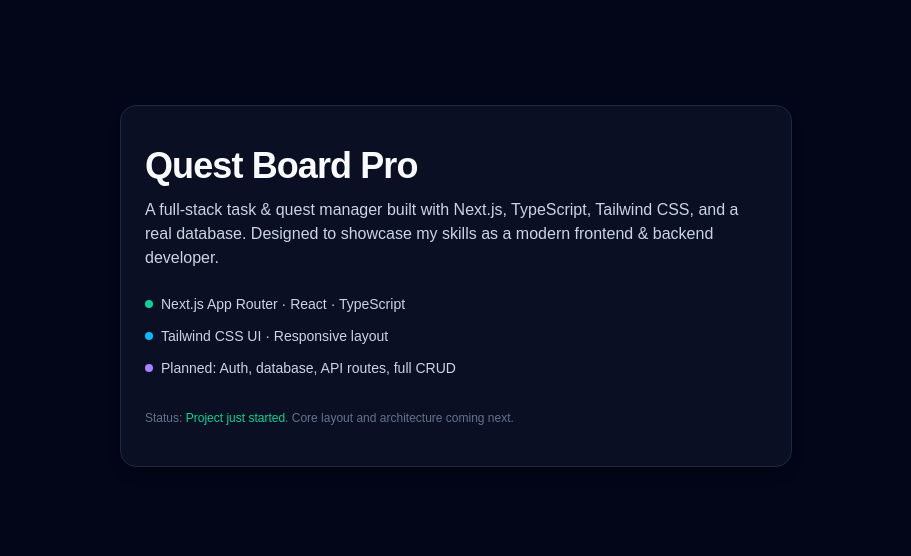
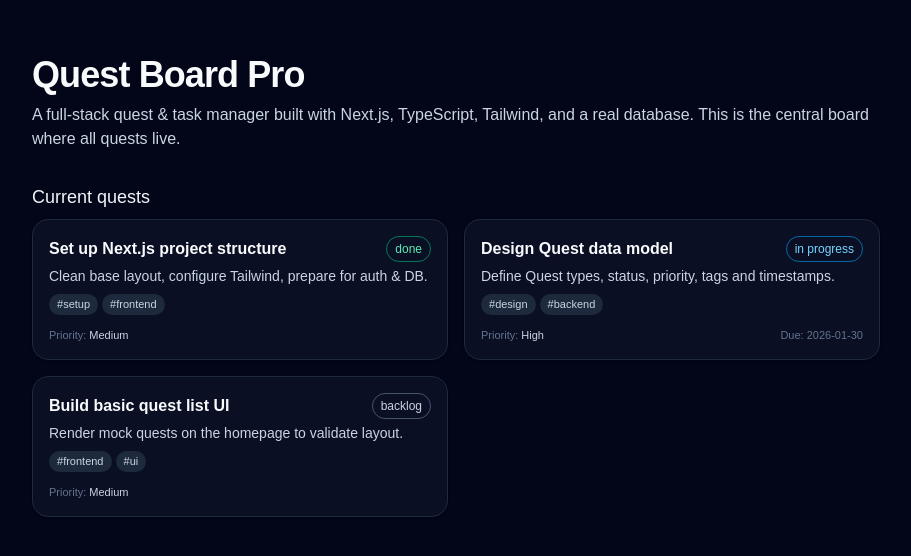
Before and after one commit to LiviuVisovan/quest-board-pro, a Next.js app: page / in a window 1280 px wide. Shown: the part 114-670 px from the top of the page, without its empty margins (184-1095 px from the left). Built offline with nearby package versions, Linux system fonts and the light colour scheme.

Commit message:
Add Quest type and mock quest list UI

```diff
--- a/app/page.tsx
+++ b/app/page.tsx
@@ -1,40 +1,84 @@
-import Image from "next/image";
+import { mockQuests } from "@/lib/quests";
 
 export default function Home() {
   return (
     <main className="min-h-screen bg-slate-950 text-slate-50 flex items-center justify-center">
-      <div className="max-w-2xl w-full px-6 py-10 rounded-2xl border border-slate-800 bg-slate-900/60 shadow-lg">
-        <h1 className="text-3xl md:text-4xl font-semibold tracking-tight mb-3">
+      <div className="max-w-4xl w-full px-6 py-10">
+        <header className="mb-8">
+          <h1 className="text-3xl md:text-4xl font-semibold tracking-tight mb-2">
             Quest Board Pro
           </h1>
-        <p className="text-slate-300 mb-6">
-          A full-stack task & quest manager built with Next.js, TypeScript,
-          Tailwind CSS, and a real database. Designed to showcase my skills as a
-          modern frontend & backend developer.
+          <p className="text-slate-300">
+            A full-stack quest & task manager built with Next.js, TypeScript,
+            Tailwind, and a real database. This is the central board where all
+            quests live.
           </p>
+        </header>
 
-        <div className="space-y-3 text-sm text-slate-300">
-          <div className="flex items-center gap-2">
-            <span className="inline-flex h-2 w-2 rounded-full bg-emerald-400" />
-            <span>Next.js App Router · React · TypeScript</span>
-          </div>
-          <div className="flex items-center gap-2">
-            <span className="inline-flex h-2 w-2 rounded-full bg-sky-400" />
-            <span>Tailwind CSS UI · Responsive layout</span>
-          </div>
-          <div className="flex items-center gap-2">
-            <span className="inline-flex h-2 w-2 rounded-full bg-violet-400" />
-            <span>Planned: Auth, database, API routes, full CRUD</span>
-          </div>
+        <section className="space-y-4">
+          <h2 className="text-lg font-medium text-slate-100 mb-2">
+            Current quests
+          </h2>
+
+          <div className="grid gap-4 md:grid-cols-2">
+            {mockQuests.map((quest) => (
+              <article
+                key={quest.id}
+                className="rounded-2xl border border-slate-800 bg-slate-900/60 p-4 shadow-sm flex flex-col justify-between"
+              >
+                <div>
+                  <div className="flex items-center justify-between gap-2 mb-1">
+                    <h3 className="font-semibold text-slate-50">
+                      {quest.title}
+                    </h3>
+                    <span
+                      className={`text-xs px-2 py-1 rounded-full border ${
+                        quest.status === "done"
+                          ? "border-emerald-500/60 text-emerald-300"
+                          : quest.status === "in_progress"
+                            ? "border-sky-500/60 text-sky-300"
+                            : "border-slate-600 text-slate-300"
+                      }`}
+                    >
+                      {quest.status.replace("_", " ")}
+                    </span>
                   </div>
 
-        <div className="mt-8 text-xs text-slate-500">
-          <p>
-            Status:{" "}
-            <span className="text-emerald-400">Project just started</span>. Core
-            layout and architecture coming next.
+                  {quest.description && (
+                    <p className="text-sm text-slate-300 mb-2">
+                      {quest.description}
                     </p>
+                  )}
+
+                  {quest.tags.length > 0 && (
+                    <div className="flex flex-wrap gap-1 mt-1">
+                      {quest.tags.map((tag) => (
+                        <span
+                          key={tag}
+                          className="text-[11px] px-2 py-0.5 rounded-full bg-slate-800 text-slate-300"
+                        >
+                          #{tag}
+                        </span>
+                      ))}
                     </div>
+                  )}
+                </div>
+
+                <div className="mt-3 flex items-center justify-between text-[11px] text-slate-500">
+                  <span>
+                    Priority:{" "}
+                    <span className="capitalize text-slate-300">
+                      {quest.priority}
+                    </span>
+                  </span>
+                  {quest.dueDate && (
+                    <span>Due: {quest.dueDate.slice(0, 10)}</span>
+                  )}
+                </div>
+              </article>
+            ))}
+          </div>
+        </section>
       </div>
     </main>
   );
--- /dev/null
+++ b/lib/quests.ts
@@ -0,0 +1,57 @@
+export type QuestStatus =
+  | "backlog"
+  | "todo"
+  | "in_progress"
+  | "done"
+  | "archived";
+
+export type QuestPriority = "low" | "medium" | "high";
+
+export type Quest = {
+  id: string;
+  title: string;
+  description?: string;
+  status: QuestStatus;
+  priority: QuestPriority;
+  tags: string[];
+  dueDate?: string;
+  createdAt: string;
+  updatedAt: string;
+};
+
+export const mockQuests: Quest[] = [
+  {
+    id: "1",
+    title: "Set up Next.js project structure",
+    description:
+      "Clean base layout, configure Tailwind, prepare for auth & DB.",
+    status: "done",
+    priority: "medium",
+    tags: ["setup", "frontend"],
+    dueDate: undefined,
+    createdAt: "2026-01-28T10:00:00.000Z",
+    updatedAt: "2026-01-28T11:00:00.000Z",
+  },
+  {
+    id: "2",
+    title: "Design Quest data model",
+    description: "Define Quest types, status, priority, tags and timestamps.",
+    status: "in_progress",
+    priority: "high",
+    tags: ["design", "backend"],
+    dueDate: "2026-01-30T00:00:00.000Z",
+    createdAt: "2026-01-28T11:30:00.000Z",
+    updatedAt: "2026-01-28T11:35:00.000Z",
+  },
+  {
+    id: "3",
+    title: "Build basic quest list UI",
+    description: "Render mock quests on the homepage to validate layout.",
+    status: "backlog",
+    priority: "medium",
+    tags: ["frontend", "ui"],
+    dueDate: undefined,
+    createdAt: "2026-01-28T11:40:00.000Z",
+    updatedAt: "2026-01-28T11:40:00.000Z",
+  },
+];
```
Lines whose indentation alone changed are shown as unchanged.
